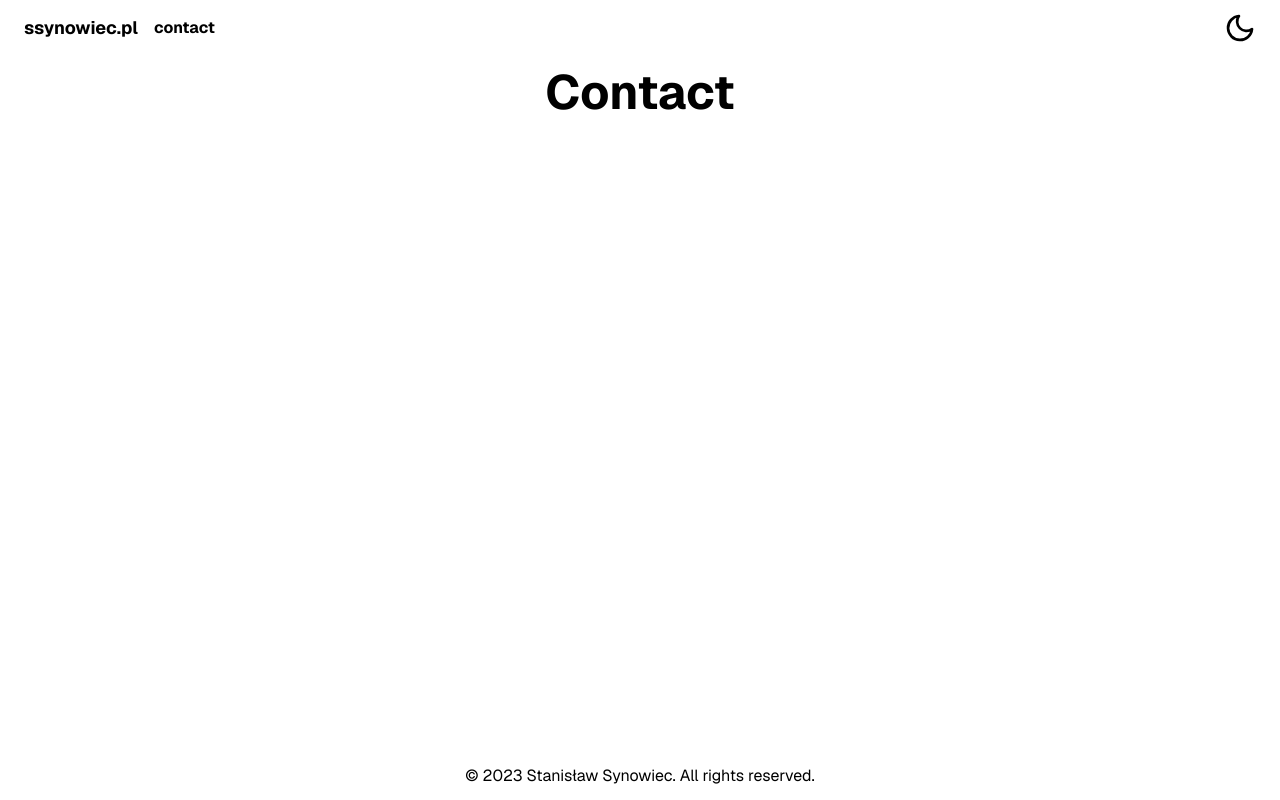
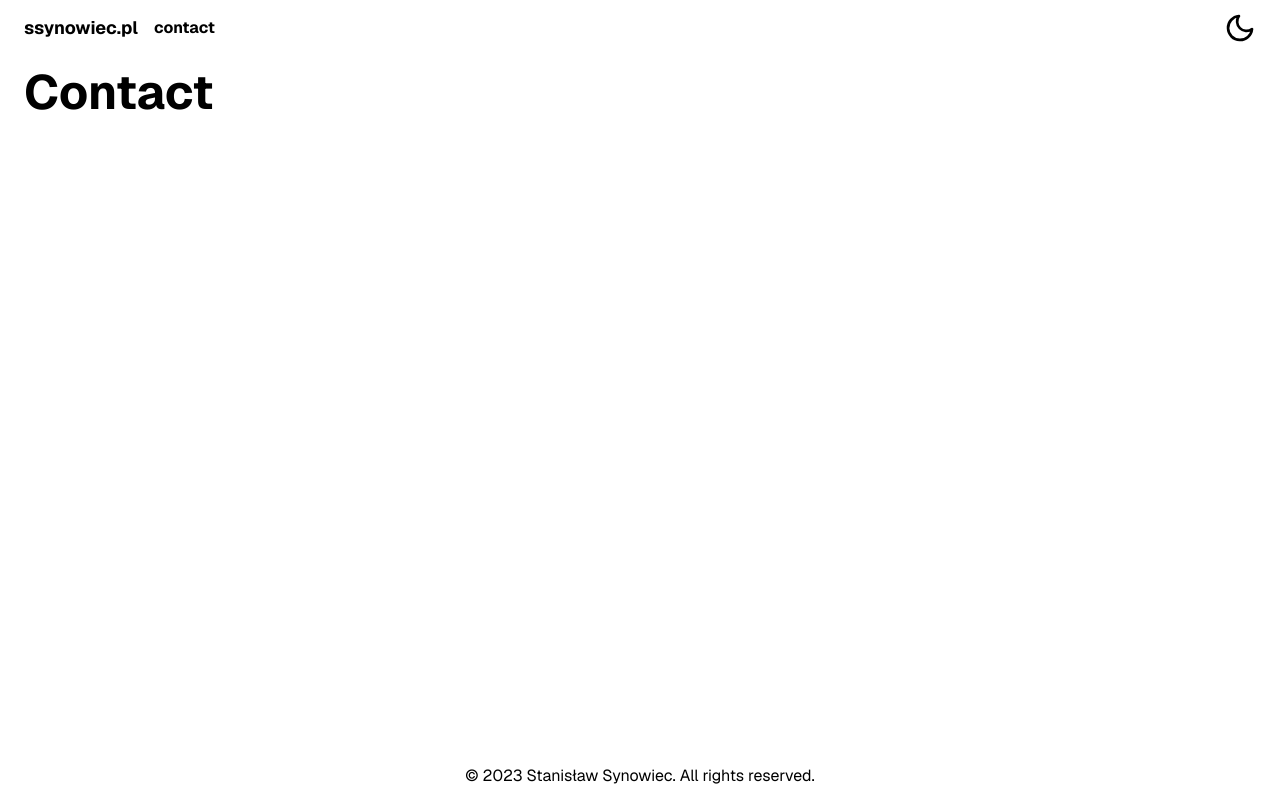
Before and after one commit to ssynowiec/ssynowiec.pl, a Next.js app: page /contact in a window 1280 px wide. Built offline with nearby package versions, Linux system fonts and the light colour scheme; no server answers.

Commit message:
style: fix wrapper

```diff
--- a/src/app/page.tsx
+++ b/src/app/page.tsx
@@ -4,7 +4,9 @@ const Home = () => {
   return (
     <main className='flex h-full flex-col items-center justify-center text-5xl font-bold'>
       <Wrapper>
-        <p>👀</p>
+        <div className='flex h-full w-full items-center justify-center'>
+          <p>👀</p>
+        </div>
       </Wrapper>
     </main>
   );
--- a/src/components/footer/footer.tsx
+++ b/src/components/footer/footer.tsx
@@ -6,7 +6,7 @@ export const Footer = () => {
   return (
     <footer className='flex w-full'>
       <Wrapper>
-        <p className='text-center'>
+        <p className='w-full text-center'>
           &copy; {currentYear} Stanisław Synowiec. All rights reserved.
         </p>
       </Wrapper>
--- a/src/components/wrapper/wrapper.tsx
+++ b/src/components/wrapper/wrapper.tsx
@@ -12,7 +12,7 @@ export const Wrapper = ({ direction = 'row', children }: WrapperProps) => {
   return (
     <div
       className={clsx(
-        'mx-auto flex max-w-7xl items-center px-6 py-3',
+        'mx-auto flex w-full max-w-7xl items-center px-6 py-3',
         directionClass,
       )}
     >
```
Also changed, not shown: 1 other file (tests, documents, lock files or other folders).
